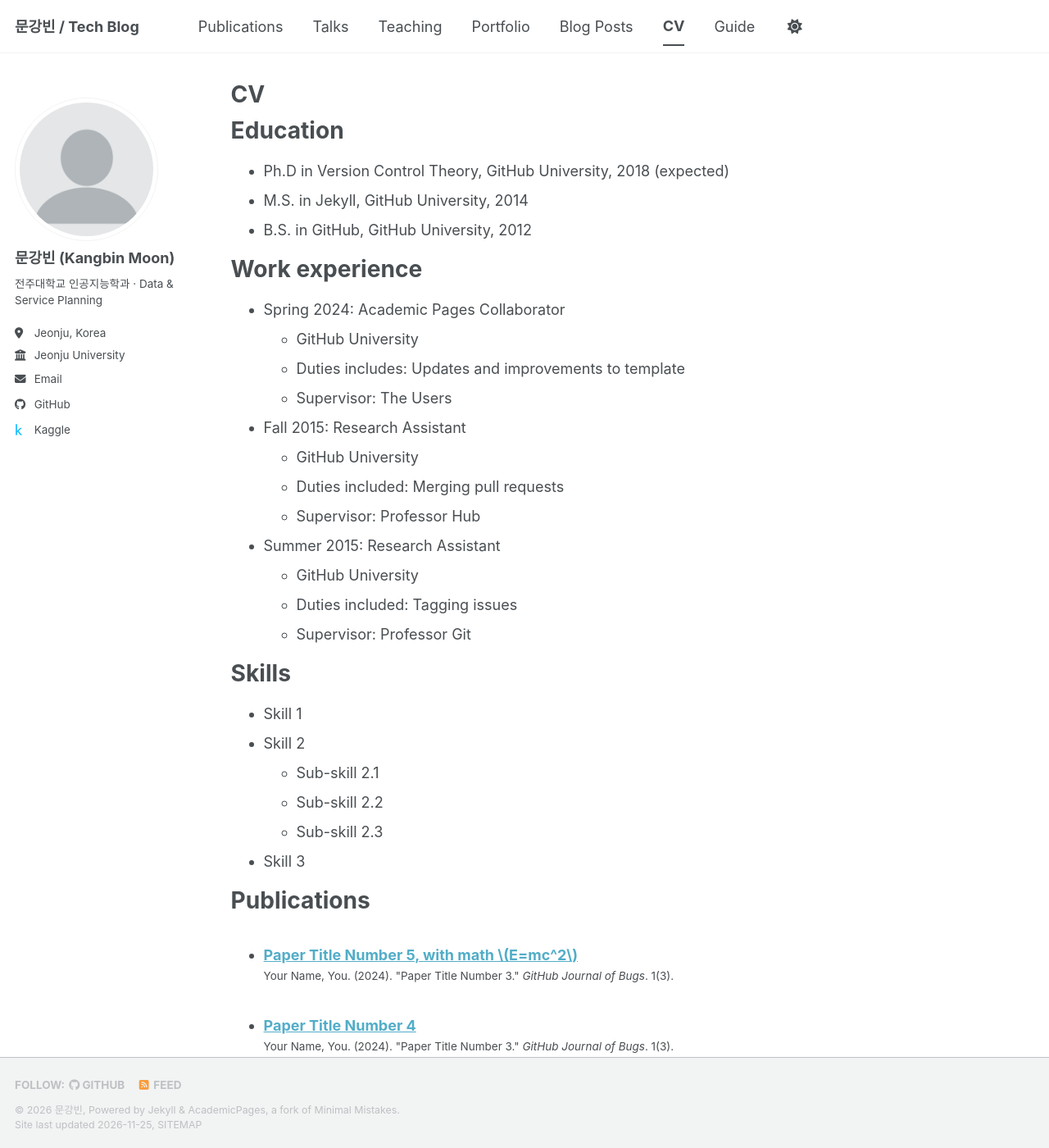
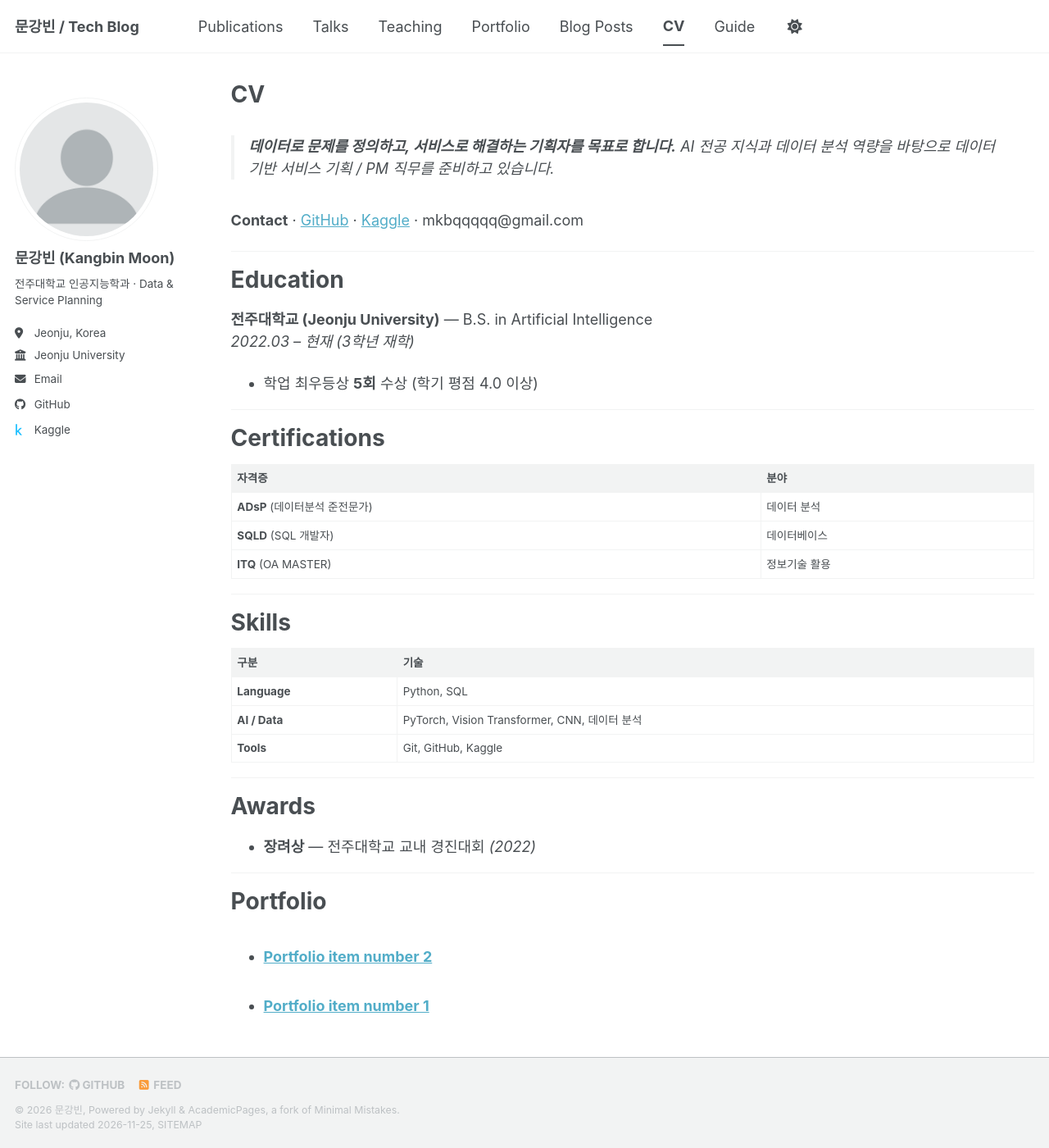
Before and after one commit to mungangbin/mungangbin.github.io, a Jekyll site: the page built from _pages/cv.md, in a window 1280 px wide and 1400 px high. Shown: the whole window at 82% size. Built offline with Jekyll 4.4.1, drawn with Linux system fonts in a browser that asks for light colours; a script bundle is joined from its source files by our own code; a style sheet for code colours, icons or effects is not loaded; some of the changed text lies outside the part shown.

Commit message:
Revise CV content and structure
Updated CV with new education, certifications, skills, and awards sections. Removed outdated information and added relevant details in Korean.

```diff
--- a/_pages/cv.md
+++ b/_pages/cv.md
@@ -9,56 +9,52 @@ redirect_from:
 
 {% include base_path %}
 
-Education
+> **데이터로 문제를 정의하고, 서비스로 해결하는 기획자를 목표로 합니다.**
+> AI 전공 지식과 데이터 분석 역량을 바탕으로 데이터 기반 서비스 기획 / PM 직무를 준비하고 있습니다.
+
+ **Contact** · [GitHub](https://github.com/mungangbin) · [Kaggle](https://www.kaggle.com/uukwwud) · mkbqqqqq@gmail.com
+
+---
+
+ Education
 ======
-* Ph.D in Version Control Theory, GitHub University, 2018 (expected)
-* M.S. in Jekyll, GitHub University, 2014
-* B.S. in GitHub, GitHub University, 2012
+**전주대학교 (Jeonju University)** — B.S. in Artificial Intelligence
+<br>*2022.03 – 현재 (3학년 재학)*
 
-Work experience
+* 학업 최우등상 **5회** 수상 (학기 평점 4.0 이상)
+
+---
+
+ Certifications
 ======
-* Spring 2024: Academic Pages Collaborator
-  * GitHub University
-  * Duties includes: Updates and improvements to template
-  * Supervisor: The Users
 
-* Fall 2015: Research Assistant
-  * GitHub University
-  * Duties included: Merging pull requests
-  * Supervisor: Professor Hub
+| 자격증 | 분야 |
+|:--|:--|
+| **ADsP** (데이터분석 준전문가) | 데이터 분석 |
+| **SQLD** (SQL 개발자) | 데이터베이스 |
+| **ITQ** (OA MASTER) | 정보기술 활용 |
 
-* Summer 2015: Research Assistant
-  * GitHub University
-  * Duties included: Tagging issues
-  * Supervisor: Professor Git
+---
 
-Skills
+ Skills
 ======
-* Skill 1
-* Skill 2
-  * Sub-skill 2.1
-  * Sub-skill 2.2
-  * Sub-skill 2.3
-* Skill 3
 
-Publications
+| 구분 | 기술 |
+|:--|:--|
+| **Language** | Python, SQL |
+| **AI / Data** | PyTorch, Vision Transformer, CNN, 데이터 분석 |
+| **Tools** | Git, GitHub, Kaggle |
+
+---
+
+ Awards
 ======
-  <ul>{% for post in site.publications reversed %}
+* **장려상** — 전주대학교 교내 경진대회 *(2022)*
+
+---
+
+ Portfolio
+======
+  <ul>{% for post in site.portfolio reversed %}
     {% include archive-single-cv.html %}
   {% endfor %}</ul>
-
-Talks
-======
-  <ul>{% for post in site.talks reversed %}
-    {% include archive-single-talk-cv.html  %}
-  {% endfor %}</ul>
-
-Teaching
-======
-  <ul>{% for post in site.teaching reversed %}
-    {% include archive-single-cv.html %}
-  {% endfor %}</ul>
-
-Service and leadership
-======
-* Currently signed in to 43 different slack teams
```
